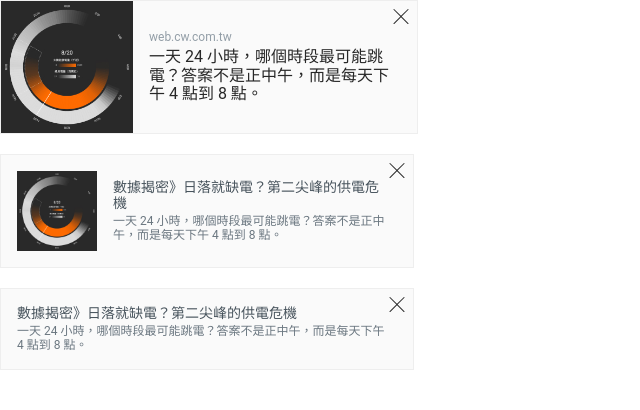
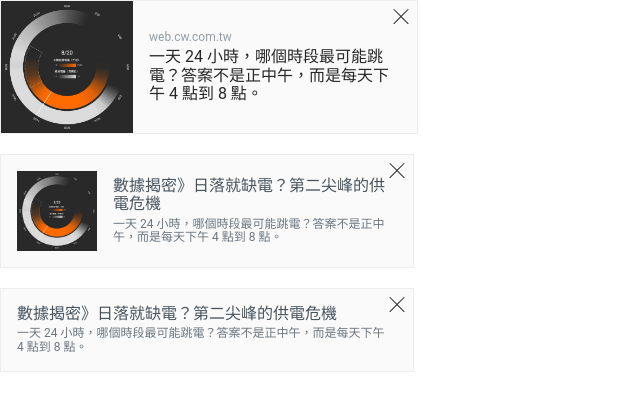
Before and after one commit to yutinghCW/layout, a plain HTML site: page webpush/index.html in a window 1280 px wide. Shown: the whole page, without its empty margins (0-640 px from the left). Drawn offline with nearby package versions, Linux system fonts and the light colour scheme.

Commit message:
更新設定

```diff
--- a/webpush/css/style.css
+++ b/webpush/css/style.css
@@ -53,7 +53,7 @@ a:hover {
 }
 
 .wrapper {
-  padding: 1rem 1.5rem 1rem 1rem;
+  padding: 1rem 1.55rem 1rem 1rem;
 }
 
 .picbox {
@@ -103,7 +103,7 @@ a:hover {
 
 .title-m {
   color: #48545D;
-  font-size: 0.875rem;
+  font-size: 1rem;
   font-weight: 500;
   padding-bottom: 0.25rem;
 }
```
